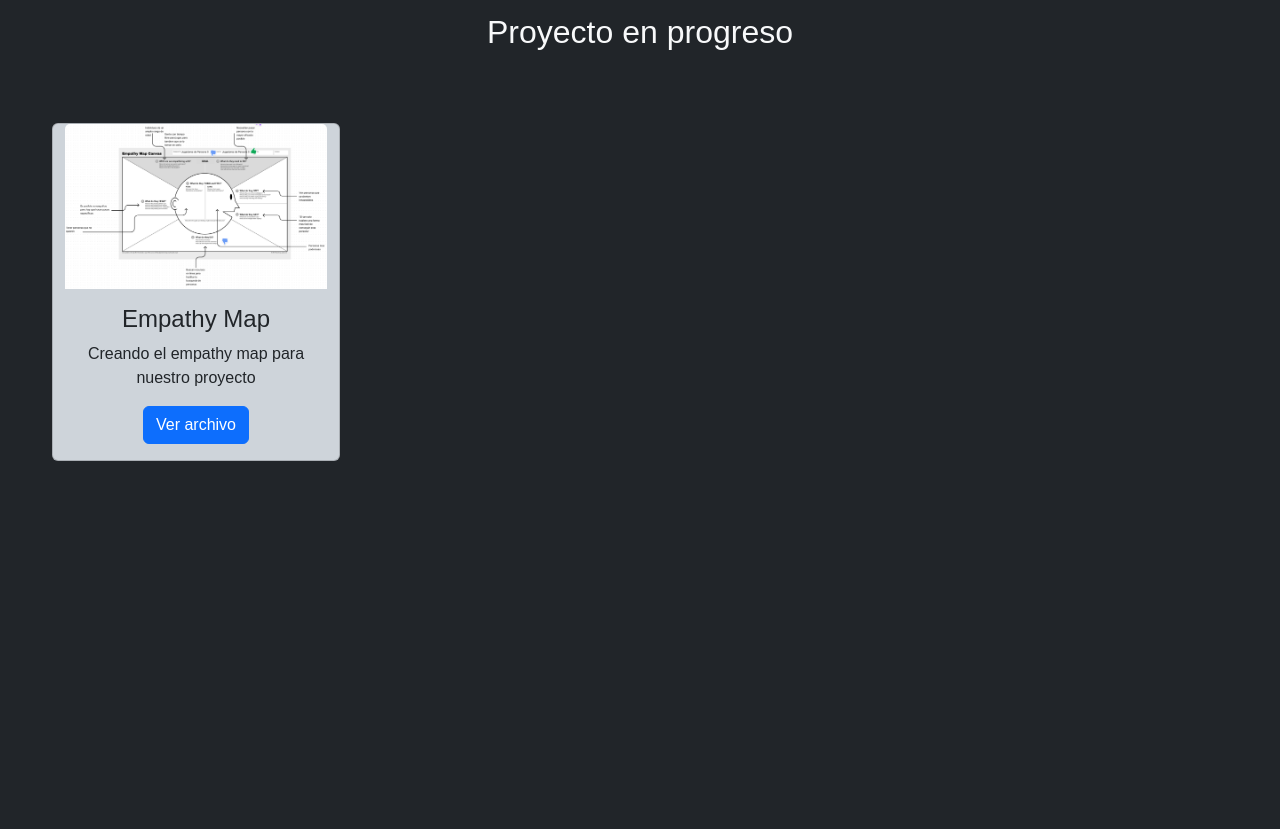
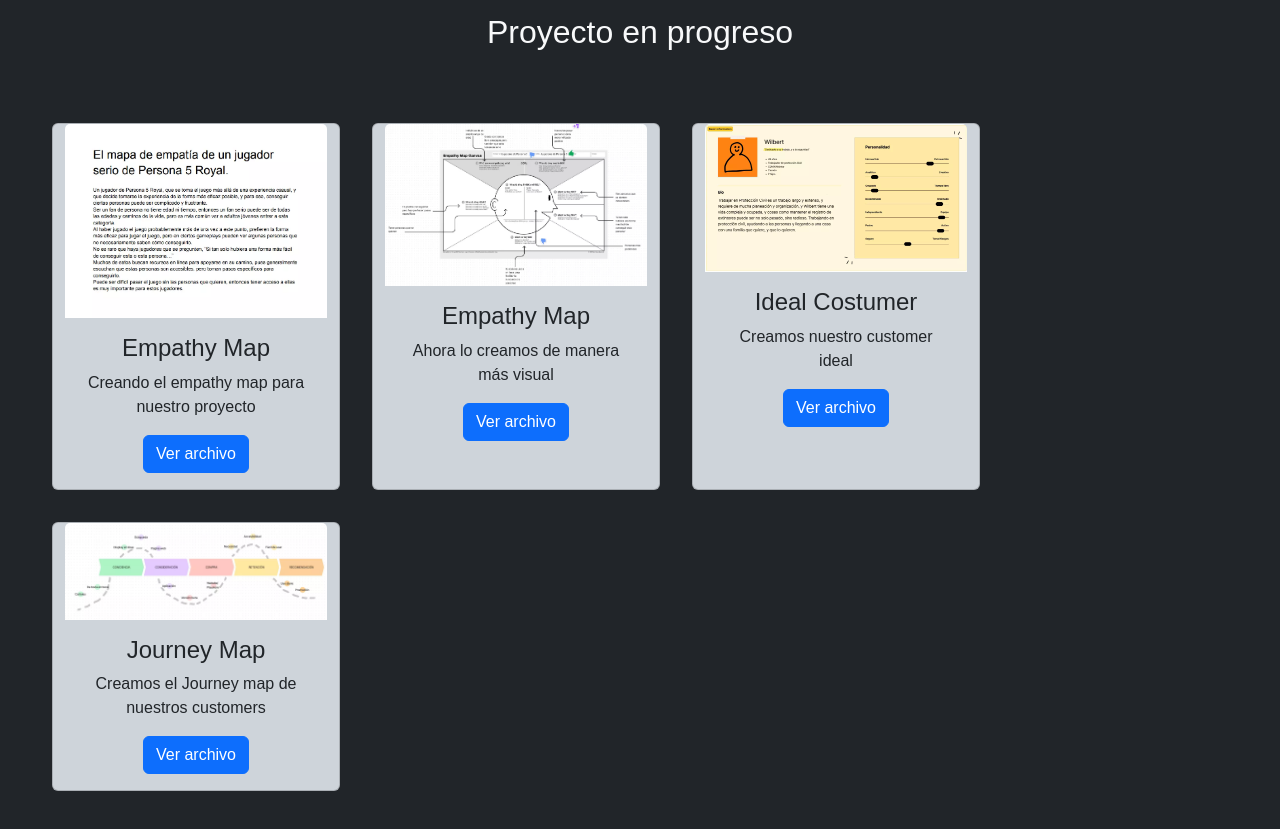
Before and after one commit to amauryxd/NewPortafolio, a plain HTML site: page index.html in a window 1280 px wide. Shown: the part 2827-3656 px from the top of the page. Before the commit the page ends 3352 px from the top, so only its background shows below. Drawn offline with nearby package versions, Linux system fonts and the light colour scheme; a web font is replaced by a local one.

Commit message:
:turtle:

```diff
--- a/index.html
+++ b/index.html
@@ -232,13 +232,37 @@
         <div class="container">
           <h3 class="fs-2 text-light text-center m-2">Proyecto en progreso</h3>
         </div>
-        <div class="row container p-5">
+        <div class="row p-5">
           <div class="card m-3  col-lg-3 col-md-6 col-sm-12 text-center bg-dark-subtle" style="width: 18rem;">
-            <img src="./img/empathy.webp" class="card-img-top img-fluid" alt="empathymappreview" width="1180" height="743">
+            <img src="./img/aa.webp" class="card-img-top img-fluid" alt="empathymappreview" width="1180" height="743">
             <div class="card-body">
               <h4 class="card-title">Empathy Map</h4>
               <p class="card-text">Creando el empathy map para nuestro proyecto</p>
               <a href="./PDF/Empathy Map.pdf" class="btn btn-primary" target="_blank">Ver archivo</a>
+            </div>
+          </div>
+          <div class="card m-3  col-lg-3 col-md-6 col-sm-12 text-center bg-dark-subtle" style="width: 18rem;">
+            <img src="./img/emp.webp" class="card-img-top img-fluid" alt="empathymappreview" width="1180" height="743">
+            <div class="card-body">
+              <h4 class="card-title">Empathy Map</h4>
+              <p class="card-text">Ahora lo creamos de manera más visual</p>
+              <a href="./img/emp.webp" class="btn btn-primary" target="_blank">Ver archivo</a>
+            </div>
+          </div>
+          <div class="card m-3  col-lg-3 col-md-6 col-sm-12 text-center bg-dark-subtle" style="width: 18rem;">
+            <img src="./img/ide.webp" class="card-img-top img-fluid" alt="empathymappreview" width="1180" height="743">
+            <div class="card-body">
+              <h4 class="card-title">Ideal Costumer</h4>
+              <p class="card-text">Creamos nuestro customer ideal</p>
+              <a href="./img/ide.webp" class="btn btn-primary" target="_blank">Ver archivo</a>
+            </div>
+          </div>
+          <div class="card m-3  col-lg-3 col-md-6 col-sm-12 text-center bg-dark-subtle" style="width: 18rem;">
+            <img src="./img/jor.webp" class="card-img-top img-fluid" alt="empathymappreview" width="1180" height="743">
+            <div class="card-body">
+              <h4 class="card-title">Journey Map</h4>
+              <p class="card-text">Creamos el Journey map de nuestros customers</p>
+              <a href="./img/jor.webp" class="btn btn-primary" target="_blank">Ver archivo</a>
             </div>
           </div>
         </div>
```
Also changed, not shown: img/aa.webp (added), img/emp.webp (added), img/ide.webp (added), img/jor.webp (added).
